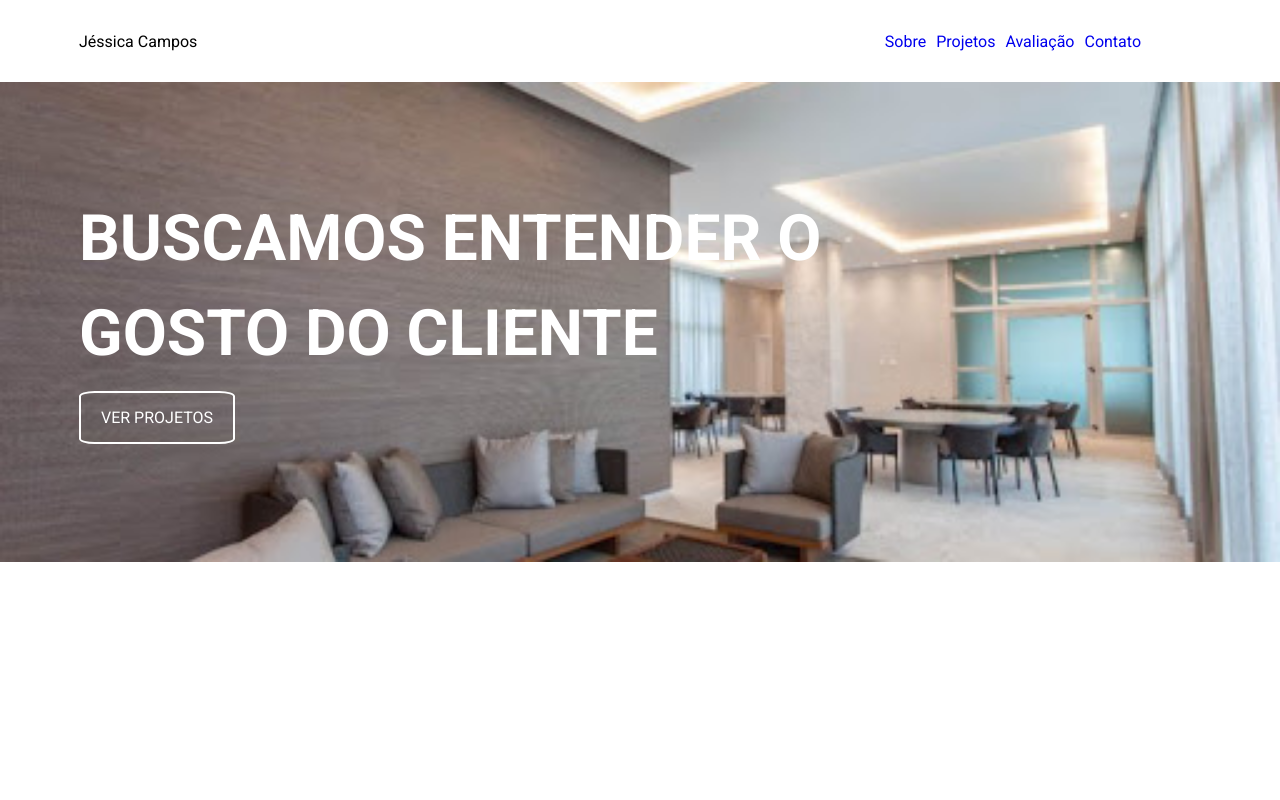
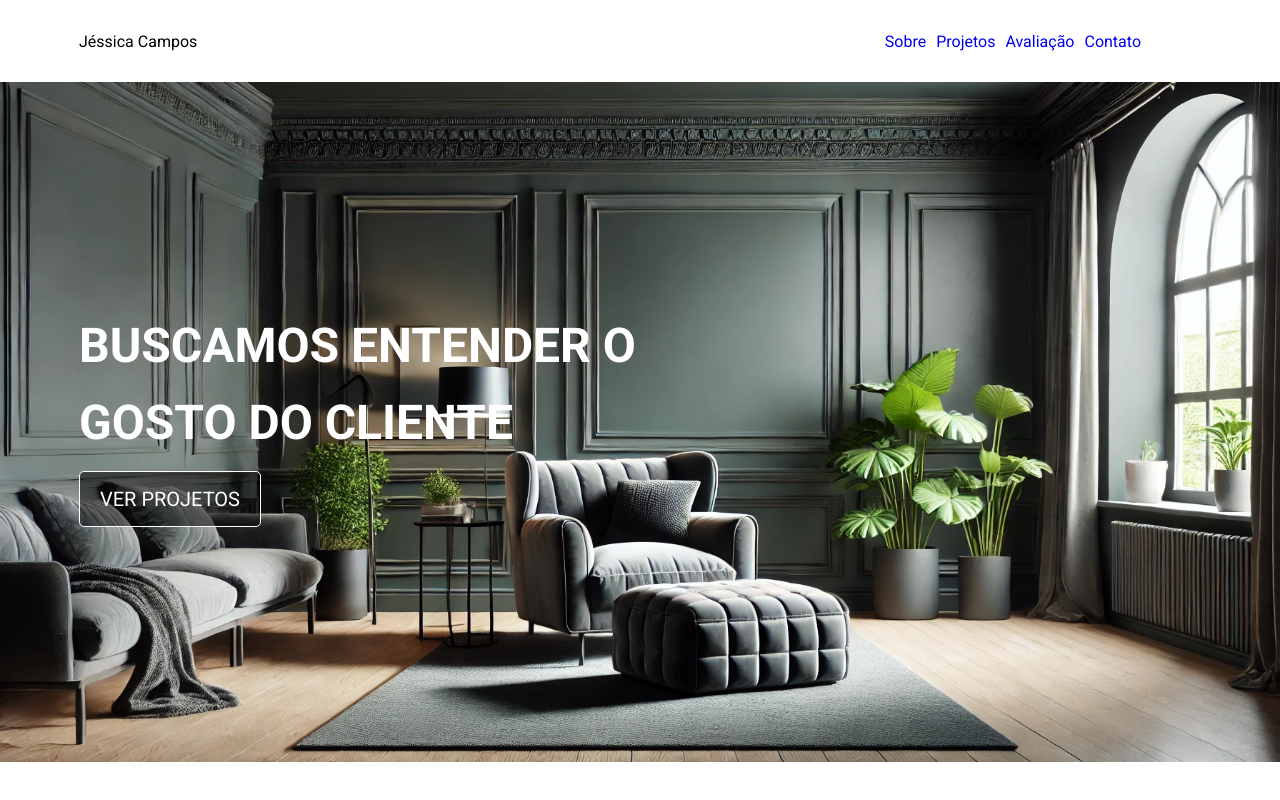
Before and after one commit to eetecnology/J-ssicaArq, a React (Vite) app: page / in a window 1280 px wide. Built offline with nearby package versions, Linux system fonts and the light colour scheme.

Commit message:
att: banner

```diff
--- a/src/components/Banner.module.css
+++ b/src/components/Banner.module.css
@@ -1,8 +1,8 @@
 .banner {
     position: relative;
     width: 100%;
-    height: 60vh; /* Ajuste a altura conforme necessário */
-    background: url('/banner.jpg') no-repeat center center;
+    height: 85vh; /* Ajuste a altura conforme necessário */
+    background: url('/banner1.webp') no-repeat center center;
     background-size: cover;
     display: flex;
     justify-content: left;
@@ -11,7 +11,7 @@
   }
 
   .content h1 {
-    font-size: 4rem;
+    font-size: 3rem;
     margin-bottom: 20px;
     margin-left: 79px;
 
@@ -19,13 +19,15 @@
 
   button {
     background-color: transparent;
-    border: 2px solid white;
+    border: 1px solid white;
     color: white;
     padding: 15px 20px;
-    border-radius: 10%;
+    border-radius: 5px;
     cursor: pointer;
     transition: background-color 0.3s ease, color 0.3s ease;
     margin-left: 79px;
+    background: rgba(0, 0, 0, 0.5);
+    font-size: 20px;
   }
 
   button:hover {
```
Also changed, not shown: public/banner1.webp (added).
